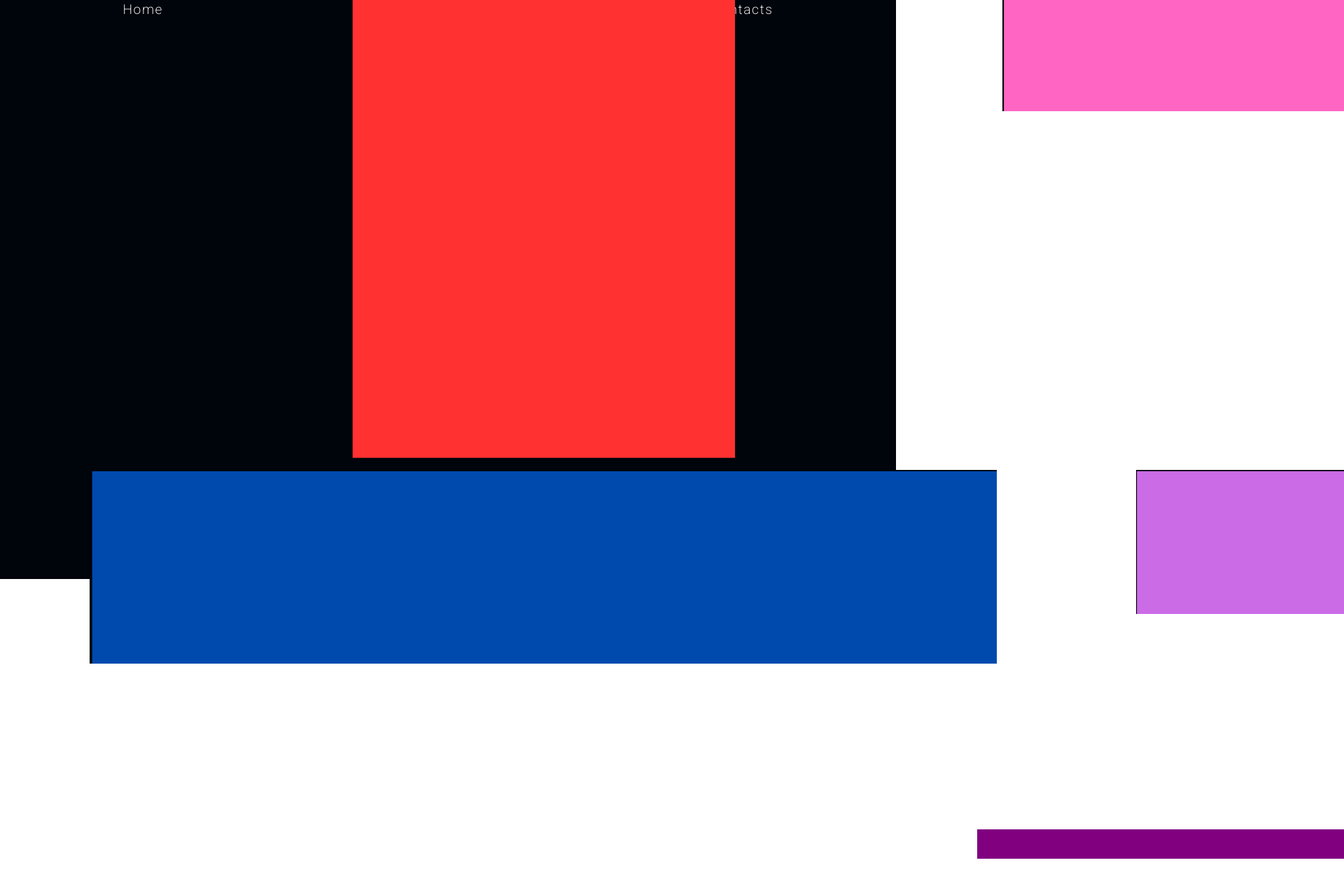
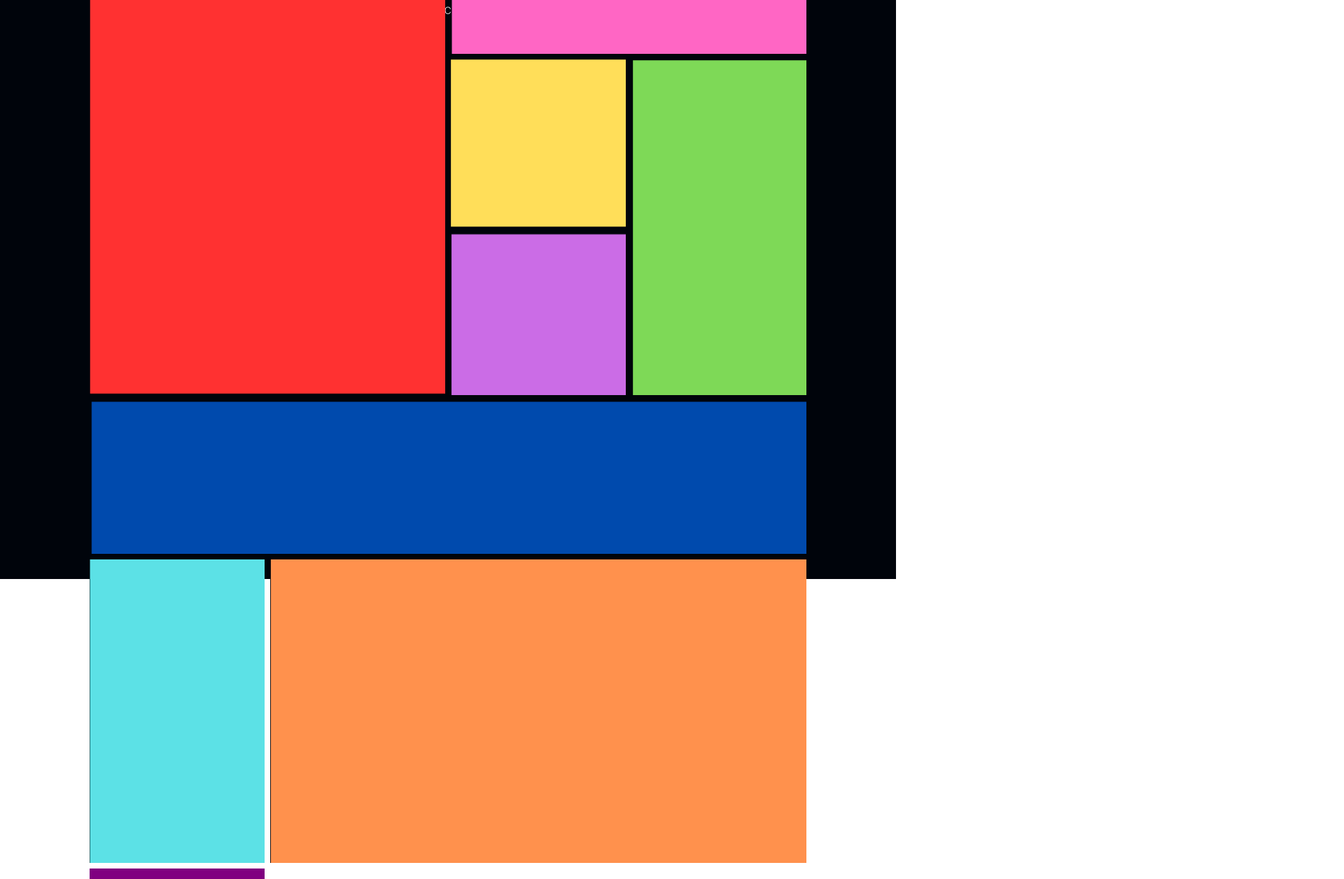
Before and after one commit to lolimamota/PortfiolioDoisPontoZero, a React (Vite) app in the folder portfolio/: page /Projects in a window 1280 px wide. Shown: the top 1257 px of the page at 70% size, 1920 px wide, since content can reach past the window. Before the commit the page ends 1235 px from the top, so only its background shows below. Built offline with nearby package versions, Linux system fonts and the light colour scheme.

Commit message:
tirando tag a

```diff
--- a/portfolio/src/Components/Projects/Projects.jsx
+++ b/portfolio/src/Components/Projects/Projects.jsx
@@ -16,25 +16,15 @@ function Projects() {
   <S.SectionProject>
     <h2>Discover the world on <spam>my Projects</spam></h2>
     <S.DivGallery>
-      <a href="https://portfolio-lorrayne.vercel.app/" target='_blank'>
       <img src={CorPortfolio} className='GridImageAreaRed' alt="imagem teste" />
-      </a>
-      <a href="https://fantastikapetshop.vercel.app/"><img src={CorFantastika} className='GridImageAreaPink' alt="imagem teste" />
-      </a>
-      <a href="https://cn-exercise.vercel.app/"><img src={CorCartoon} className='GridImageAreaOrange' alt="imagem teste" />
-      </a>
-      <a href="https://christimas-emotions.vercel.app/"><img src={CorCruzeiro} className='GridImageAreaYellow' alt="imagem teste" />
-      </a>
-      <a href="https://patriocinio-vnw.vercel.app/"><img src={CorVnW} className='GridImageAreaBlue' alt="imagem teste" />
-      </a>
-      <a href="https://the-red-project.vercel.app/"><img src={CorWitcher} className='GridImageAreaLilac' alt="imagem teste" />
-      </a>
-      <a href="https://lolimamota.github.io/AulaDisney/"><img src={CorDisney} className='GridImageAreaCyan' alt="imagem teste" />
-      </a>
-      <a href="https://lolimamota.github.io/toDeCacho/"><img src={CorTDC} className='GridImageAreaGreen' alt="imagem teste" />
-      </a>
-      <a href="https://zeroumchalengereview.vercel.app/" target='_blank' className='GridImageAreaPurple'><img src={CorZeroUm}  alt="imagem teste" />
-      </a>
+      <img src={CorFantastika} className='GridImageAreaPink' alt="imagem teste" />
+      <img src={CorCartoon} className='GridImageAreaOrange' alt="imagem teste" />
+      <img src={CorCruzeiro} className='GridImageAreaYellow' alt="imagem teste" />
+      <img src={CorVnW} className='GridImageAreaBlue' alt="imagem teste" />
+      <img src={CorWitcher} className='GridImageAreaLilac' alt="imagem teste" />
+      <img src={CorDisney} className='GridImageAreaCyan' alt="imagem teste" />
+      <img src={CorTDC} className='GridImageAreaGreen' alt="imagem teste" />
+      <img src={CorZeroUm}  alt="imagem teste" />
     </S.DivGallery>
   </S.SectionProject>
   )
--- a/portfolio/src/Components/Projects/StyleProjects.jsx
+++ b/portfolio/src/Components/Projects/StyleProjects.jsx
@@ -23,7 +23,7 @@ export const DivGallery = styled.div`
     grid-template-columns: repeat(4 , 1fr);
     max-width: 80vw;
     gap: .5rem;
-    a{
+    img{
         width: 100%;
         height: 100%;
     }
```
